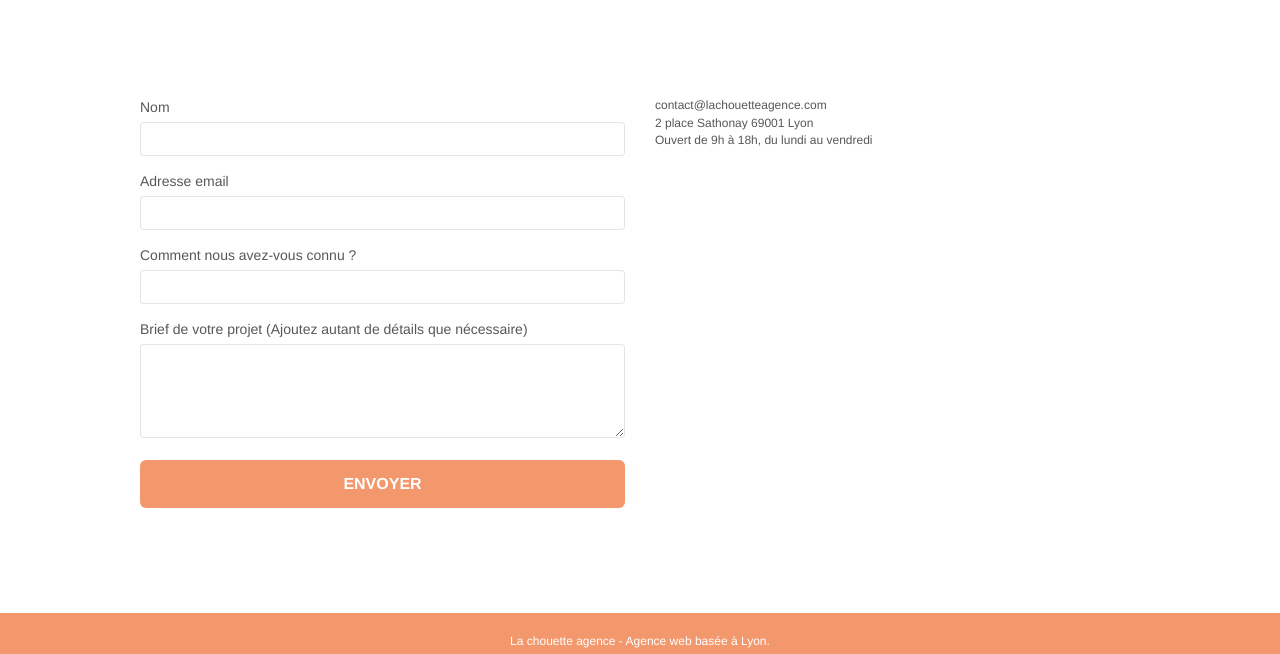
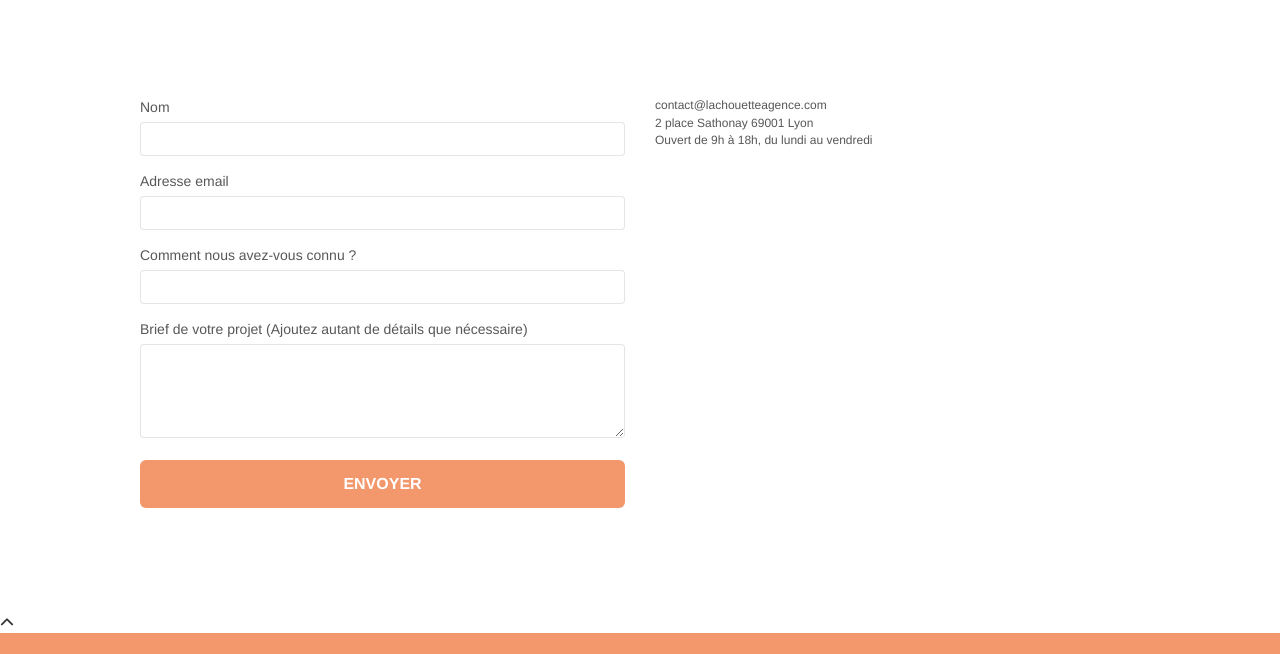
Before and after one commit to DANIEL974688/GiraudDaniel_4_20082021, a plain HTML site: page page2.html in a window 1280 px wide. Shown: the part 401-1055 px from the top of the page. Drawn offline with Linux system fonts and the light colour scheme.

```diff
--- a/page2.html
+++ b/page2.html
@@ -117,7 +117,7 @@
 <!-- bloc-7 END -->
 
 <!-- ScrollToTop Button -->
-<a class="bloc-button btn btn-d scrollToTop" onclick="scrollToTarget('1')"><span class="fa fa-chevron-up"></span></a>
+<span class="fa fa-chevron-up"></span>
 <!-- ScrollToTop Button END-->
 
 
```
